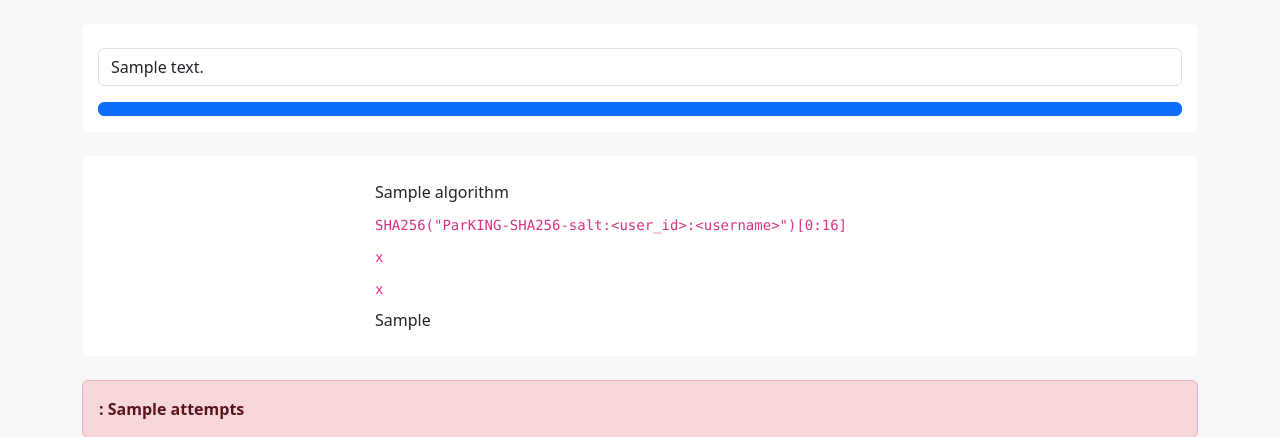
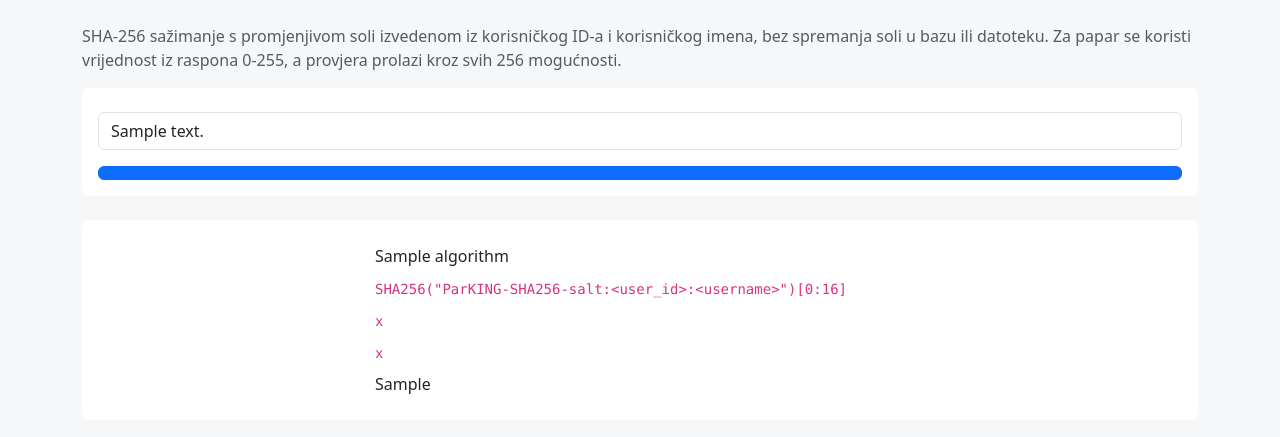
Before and after one commit to HeadshotFTW/ParKING, a Python web app: template templates/hash_demo.html in a window 1280 px wide. Shown: the part 56-493 px from the top of the page. Run offline with Jinja, Linux system fonts and the light colour scheme; the template is opened without the code that fills it: most values are stand-ins (such as "Sample title", 1, 10 or a date in 2020).

Commit message:
Make SHA-256 page wording application-focused

```diff
--- a/templates/hash_demo.html
+++ b/templates/hash_demo.html
@@ -4,7 +4,11 @@
 <h1 class="h3 mb-3">{{ tr('hash.title') }}</h1>
 
 <p class="text-muted">
-    {{ tr('hash.description') }}
+    {% if lang == 'en' %}
+        SHA-256 hashing with a variable salt derived from the user ID and username without storing the salt in the database or a file. A pepper value from 0-255 is used and verification checks all 256 possibilities.
+    {% else %}
+        SHA-256 sažimanje s promjenjivom soli izvedenom iz korisničkog ID-a i korisničkog imena, bez spremanja soli u bazu ili datoteku. Za papar se koristi vrijednost iz raspona 0-255, a provjera prolazi kroz svih 256 mogućnosti.
+    {% endif %}
 </p>
 
 <form method="post" class="card card-body mb-4">
```
